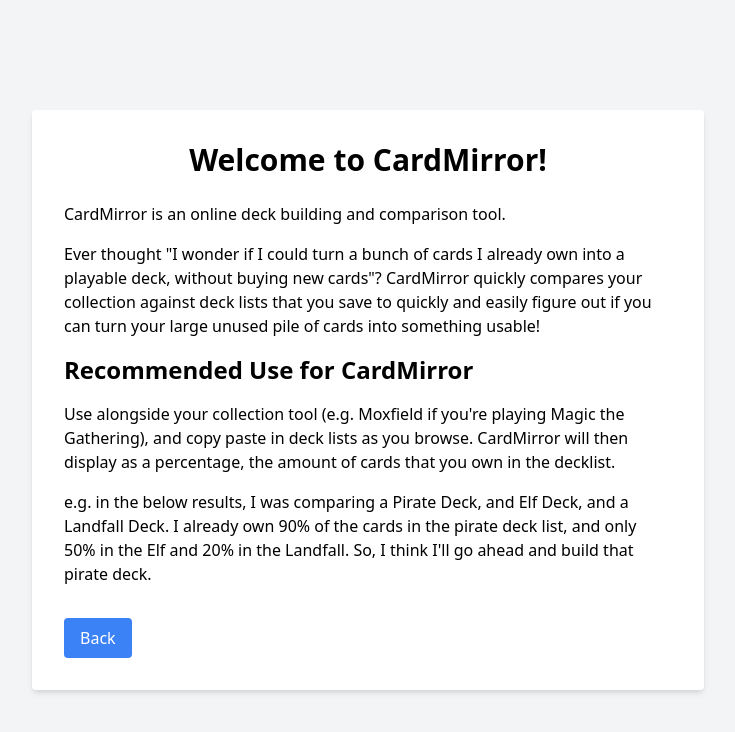
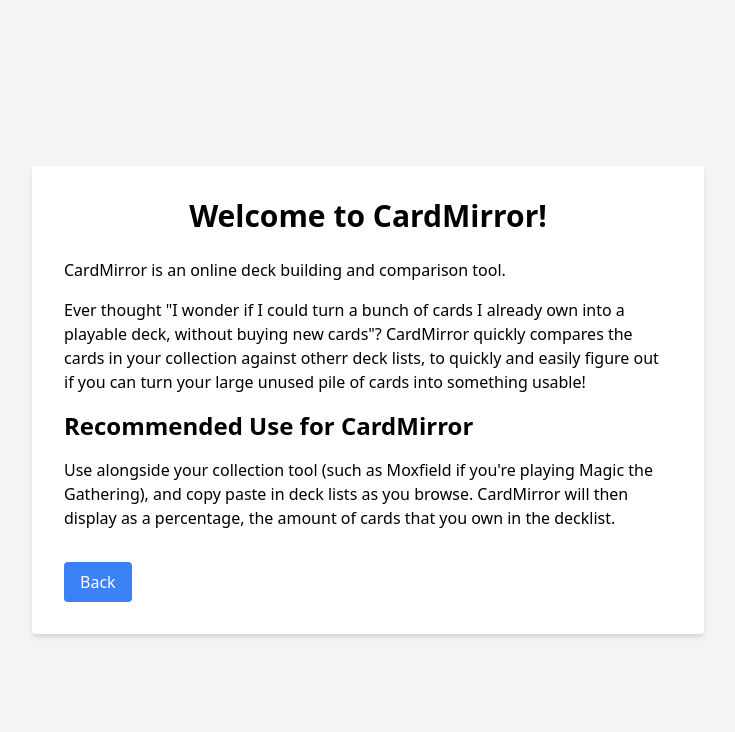
Before and after one commit to PatrickSquire12/Magic_App_v2, a Flask app: page /guide in a window 1280 px wide. Shown: the top 732 px of the page, without its empty margins (272-1007 px from the left). Run offline with Flask 3, Linux system fonts and the light colour scheme.

Commit message:
added guide simplify

```diff
--- a/templates/guide.html
+++ b/templates/guide.html
@@ -11,11 +11,10 @@
     <div class="bg-white p-8 rounded shadow-md w-full max-w-2xl">
         <h1 class="text-3xl font-bold mb-6 text-center">Welcome to CardMirror!</h1>
         <p class="mb-4">CardMirror is an online deck building and comparison tool.</p>
-        <p class="mb-4">Ever thought "I wonder if I could turn a bunch of cards I already own into a playable deck, without buying new cards"? CardMirror quickly compares your collection against deck lists that you save to quickly and easily figure out if you can turn your large unused pile of cards into something usable!</p>
+        <p class="mb-4">Ever thought "I wonder if I could turn a bunch of cards I already own into a playable deck, without buying new cards"? CardMirror quickly compares the cards in your collection against otherr deck lists, to quickly and easily figure out if you can turn your large unused pile of cards into something usable!</p>
 
         <h2 class="text-2xl font-semibold mb-4">Recommended Use for CardMirror</h2>
-        <p class="mb-4">Use alongside your collection tool (e.g. Moxfield if you're playing Magic the Gathering), and copy paste in deck lists as you browse. CardMirror will then display as a percentage, the amount of cards that you own in the decklist.</p>
-        <p class="mb-4">e.g. in the below results, I was comparing a Pirate Deck, and Elf Deck, and a Landfall Deck. I already own 90% of the cards in the pirate deck list, and only 50% in the Elf and 20% in the Landfall. So, I think I'll go ahead and build that pirate deck.</p>
+        <p class="mb-4">Use alongside your collection tool (such as Moxfield if you're playing Magic the Gathering), and copy paste in deck lists as you browse. CardMirror will then display as a percentage, the amount of cards that you own in the decklist.</p>
 
         <button onclick="history.back()" class="bg-blue-500 text-white px-4 py-2 rounded mt-4">Back</button>
     </div>
```
